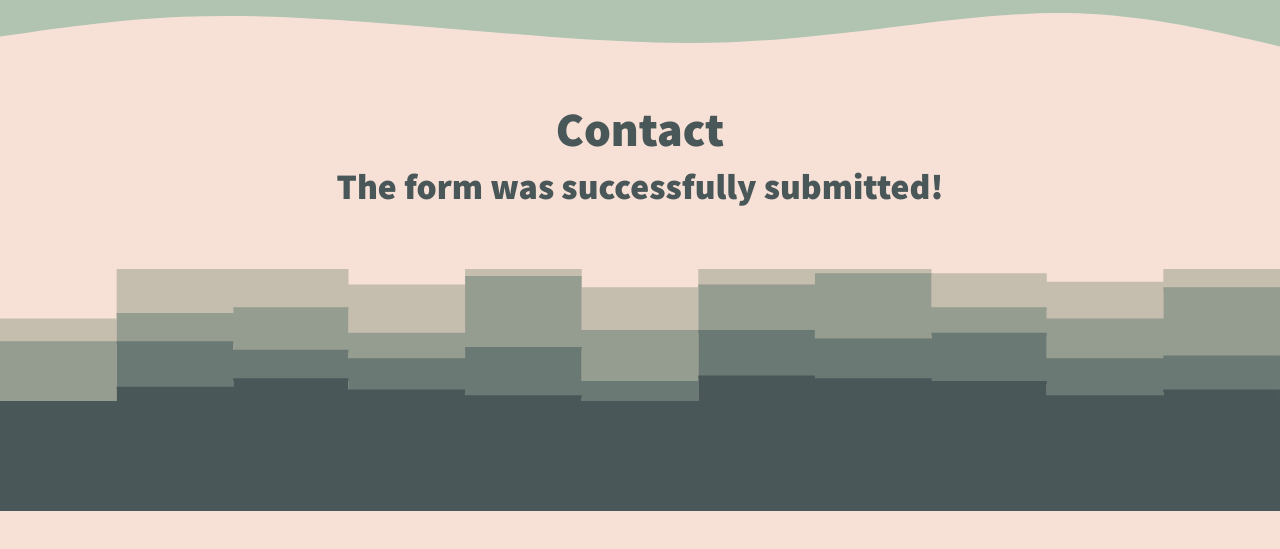
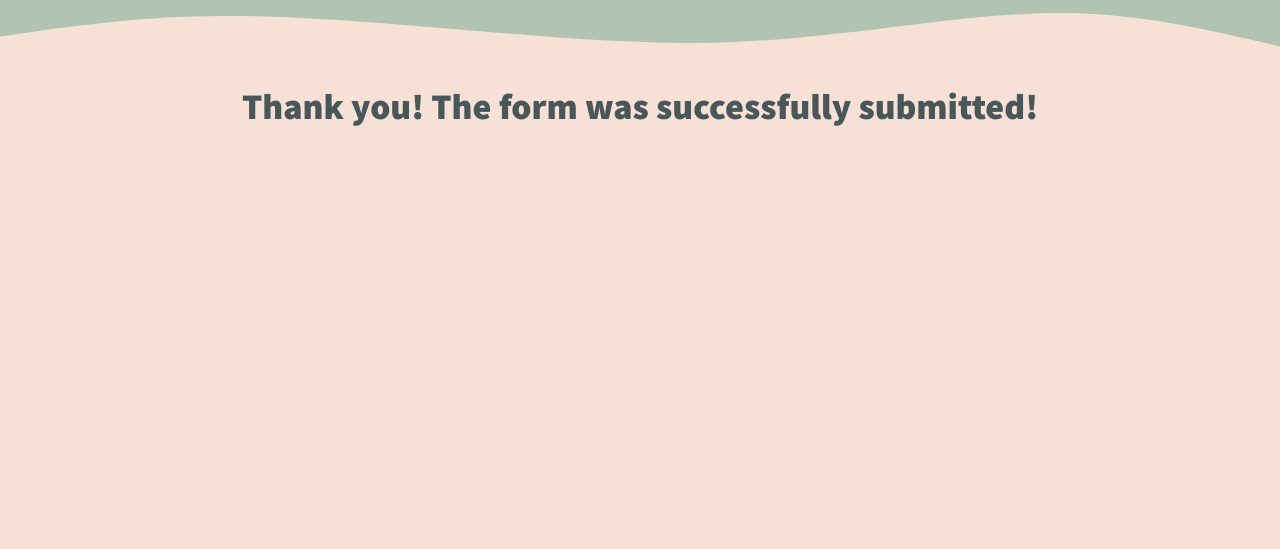
Before and after one commit to AnyaVeselova/portfolio-website, a plain HTML site: page success.html in a window 1280 px wide. Shown: the part 153-702 px from the top of the page. Drawn offline with nearby package versions, Linux system fonts and the light colour scheme.

Commit message:
change: change the text of a sucess submission

```diff
--- a/success.html
+++ b/success.html
@@ -49,15 +49,8 @@
 
     <!-- Introduction -->
     <main class="contact_main">
-      <div>
-        <p></p>
-        <h1>Contact</h1>
-      </div>
-      <h2>The form was successfully submitted!</h2>
+      <h2>Thank you! The form was successfully submitted!</h2>
     </main>
-
-    <div id="contact_footer" class="spacer_footer pr_pages_wave"></div>
-    <footer class="footer"></footer>
 
     <script src="js/index.js" type="module"></script>
   </body>
```
